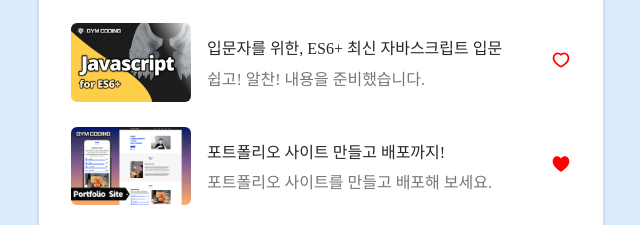
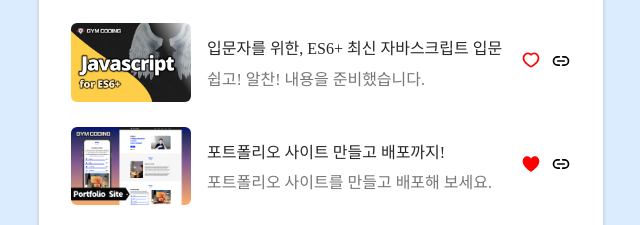
Before and after one commit to KDev-Huh/react-study, a React (Vite) app: page / in a window 1280 px wide. Shown: the part 367-592 px from the top of the page, without its empty margins (319-959 px from the left). Built offline with nearby package versions, Linux system fonts and the light colour scheme.

Commit message:
21강 조건부 렌더링 :: && and 연산자 실습코드

```diff
--- a/src/2. Course List/App.css
+++ b/src/2. Course List/App.css
@@ -80,7 +80,7 @@ main {
 .btn > .fa-link {
     color: #393939;
 }
-.icon-heart {
+.btn__img {
     width: 20px;
     color: red;
 }
--- a/src/2. Course List/App.jsx
+++ b/src/2. Course List/App.jsx
@@ -13,12 +13,14 @@ const items = [
       description: '쉽고! 알찬! 내용을 준비했습니다.',
       thumbnail: '/img/js.png',
       isFavorite: false,
+      link: 'https://inf.run/Kpnd'
     },
     {
       title: '포트폴리오 사이트 만들고 배포까지!',
       description: '포트폴리오 사이트를 만들고 배포해 보세요.',
       thumbnail: '/img/portfolio.png',
       isFavorite: true,
+      link: 'https://inf.run/YkAN'
     }
 ]
 
--- a/src/2. Course List/components/Course.jsx
+++ b/src/2. Course List/components/Course.jsx
@@ -3,15 +3,15 @@ function HeartIconBtn({isFavorite}) {
     <button className="btn">
       {/* <img className="icon-heart" src={isFavorite ? "/img/heart-fill-icon.svg" : "/img/heart-icon.svg"}/> */}
       {isFavorite ? (
-        <img className="icon-heart" src="/img/heart-fill-icon.svg"/>
+        <img className="btn__img" src="/img/heart-fill-icon.svg"/>
       ) : (
-        <img className="icon-heart" src="/img/heart-icon.svg"/>
+        <img className="btn__img" src="/img/heart-icon.svg"/>
       )}
     </button>
   )
 }
 
-export default function Course({title, description, thumbnail, isFavorite}) {
+export default function Course({title, description, thumbnail, isFavorite, link}) {
 
   return (
     <article className="course">
@@ -22,6 +22,13 @@ export default function Course({title, description, thumbnail, isFavorite}) {
       </div>
       <div className="course__icons">
         <HeartIconBtn isFavorite={isFavorite} />
+        {
+          link && (
+            <a className="btn__img" href={link} target="_blank" rel="noreferrer">
+              <img className="btn__img" src="/img/link-icon.svg" alt="링크 아이콘" />
+            </a>
+          )
+        }
       </div>
     </article>
   )
```
Also changed, not shown: public/img/link-icon.svg (added).
